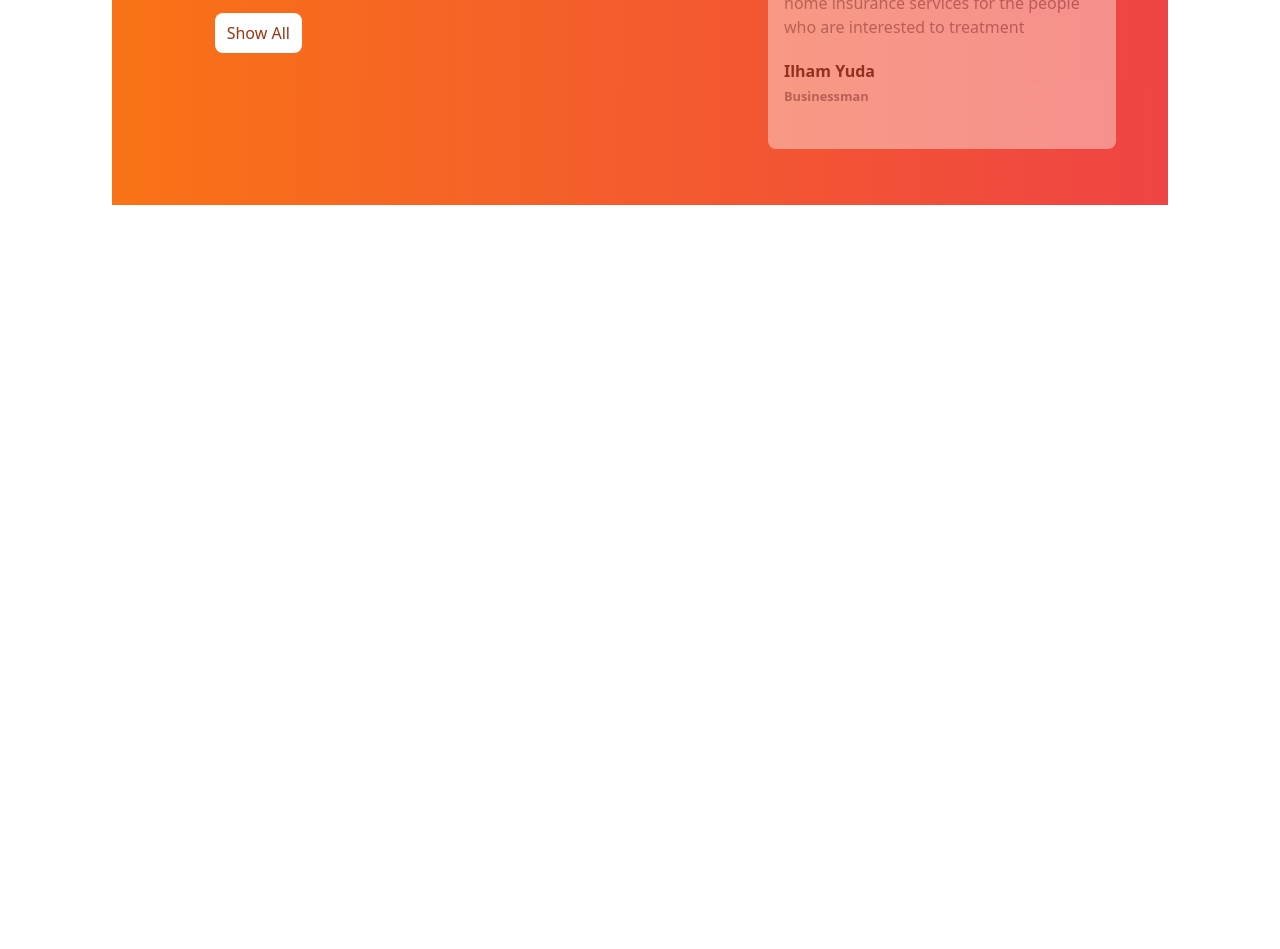
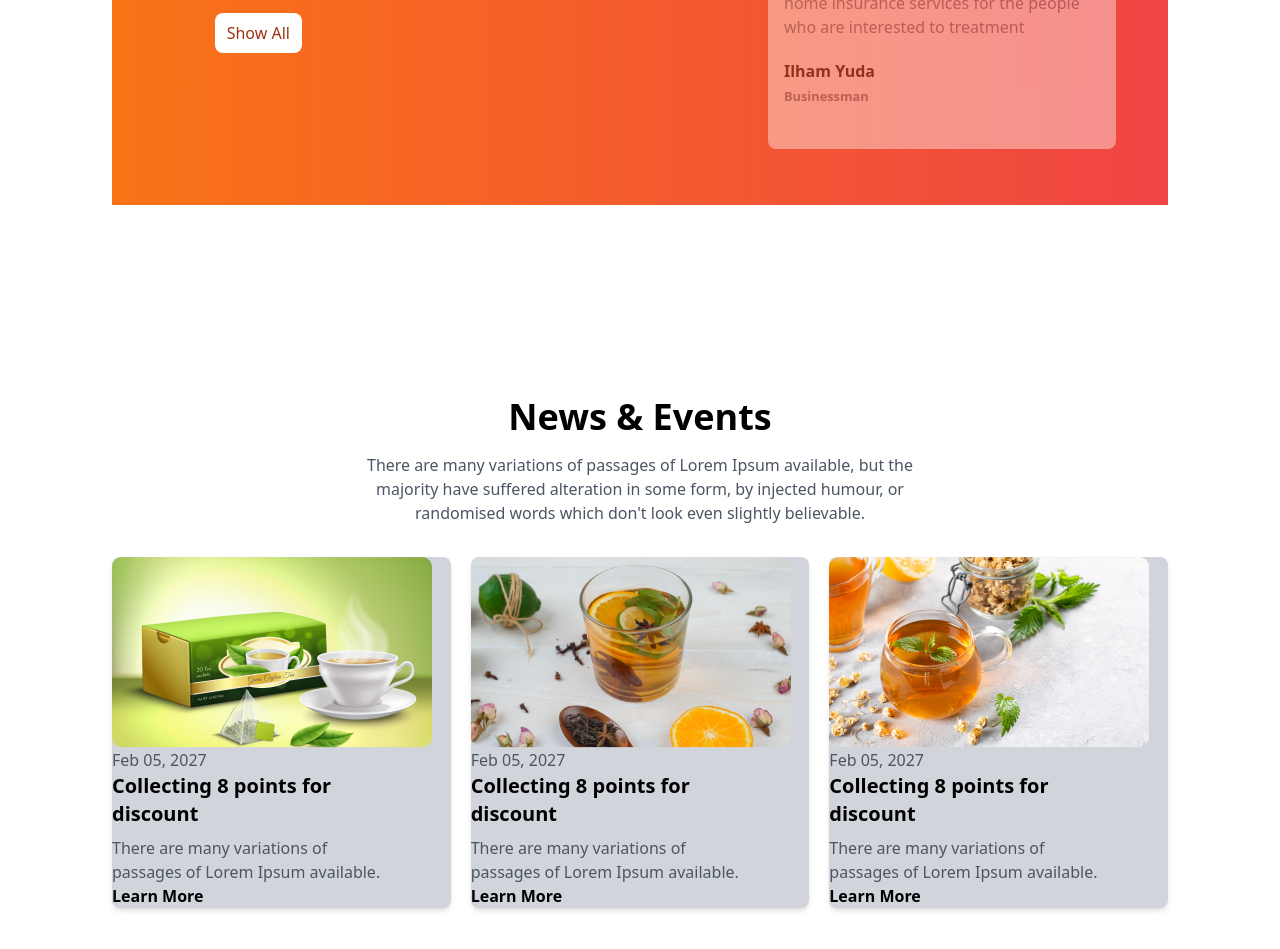
Before and after one commit to ahassh1/tea-house-website, a plain HTML site: page index.html in a window 1280 px wide. Shown: the part 2203-3152 px from the top of the page. Before the commit the page ends 2504 px from the top, so only its background shows below. Drawn offline with nearby package versions, Linux system fonts and the light colour scheme.

Commit message:
news and event section done

```diff
--- a/index.html
+++ b/index.html
@@ -82,8 +82,7 @@
             <h2 class="font-bold text-xl">Milk Tea</h2>
             <p class="text-gray-600">Creamer could be replaced <br>by fresh milk</p>
            </div>
-
-           </div>
+         </div>
 
              <!-- card product  -->
              <div class="rounded-lg shadow-md bg-gray-300 overflow-hidden">
@@ -217,6 +216,44 @@
                 </div>
            </div>
        </section>
+
+       <!-- news section  -->
+     <section class="py-8 lg:py-24">
+      <!-- title  -->
+       <div class="text-center mb-8">
+         <h1 class="text-3xl md:text-4xl font-bold mb-4">News & Events</h1>
+         <p class="text-gray-600 max-w-xl mx-auto">
+          There are many variations of passages of Lorem Ipsum available, but the majority have suffered alteration in some form, by injected humour, or randomised words which don't look even slightly believable. </p>
+       </div>
+       <div class="grid grid-cols-1 md:grid-cols-3 lg:grid-cols-3 gap-5 ">
+        <div class="rounded-lg shadow-md bg-gray-300 overflow-hidden">
+          <img src="./images/news-1.png" alt="">
+          <p class="text-gray-600">Feb 05, 2027</p>
+          <h3 class=" md:text-1.9xl font-bold mb-2 text-xl">Collecting 8 points for <br>discount</h3>
+          <p class="text-gray-600">
+           There are many variations of <br>passages of Lorem Ipsum available.</p>
+          <a class=" font-semibold href="">Learn More</a>
+        </div>
+
+        <div class="rounded-lg shadow-md bg-gray-300 overflow-hidden">
+          <img src="./images/news-2.png" alt="">
+          <p class="text-gray-600">Feb 05, 2027</p>
+          <h3 class=" md:text-1.9xl font-bold mb-2 text-xl">Collecting 8 points for <br>discount</h3>
+          <p class="text-gray-600">
+           There are many variations of <br>passages of Lorem Ipsum available.</p>
+          <a class="font-semibold href="">Learn More</a>
+        </div>
+
+        <div class="rounded-lg shadow-md bg-gray-300 overflow-hidden">
+          <img src="./images/news-3.png" alt="">
+          <p class="text-gray-600">Feb 05, 2027</p>
+          <h3 class=" md:text-1.9xl font-bold mb-2 text-xl">Collecting 8 points for <br>discount</h3>
+          <p class="text-gray-600">
+           There are many variations of <br>passages of Lorem Ipsum available.</p>
+          <a class="font-semibold" href="">Learn More</a>
+        </div>
+
+       </div>
   </main>
 </body>
 
```
